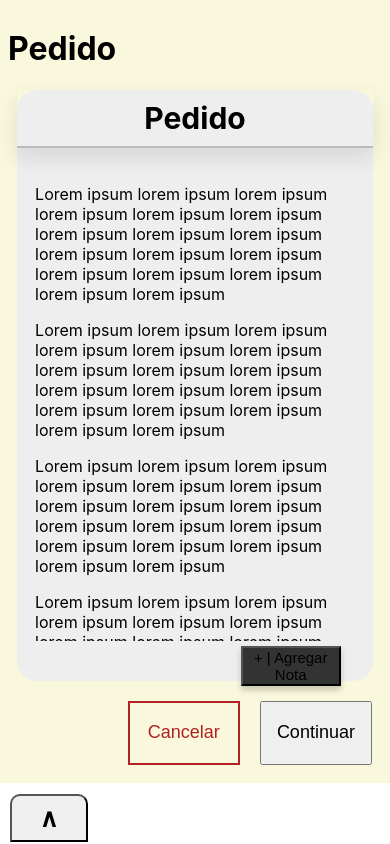
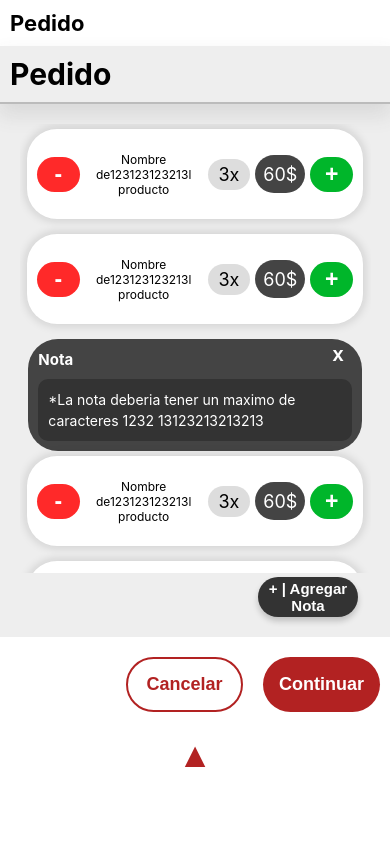
Before and after one commit to DanielRamirez404/Asia-Bar-Restaurant-Net, a React (Create React App) app in the folder app/: page /Pedido in a window 390 px wide. Built offline with nearby package versions, Linux system fonts and the light colour scheme.

Commit message:
actualizacion de pantalla pedidos

```diff
--- a/app/src/App.css
+++ b/app/src/App.css
@@ -1,5 +1,8 @@
+
+
 .App {
   text-align: center;
+  position: relative;
 }
 
 .App-logo {
--- a/app/src/index.css
+++ b/app/src/index.css
@@ -5,6 +5,7 @@ body {
     sans-serif;
   -webkit-font-smoothing: antialiased;
   -moz-osx-font-smoothing: grayscale;
+
 }
 
 code {
--- a/app/src/pages/PatallaPedido/Pedido.css
+++ b/app/src/pages/PatallaPedido/Pedido.css
@@ -1,10 +1,59 @@
+.mainPedido{
+    margin: 0;
+    padding: 0;
 
+
+
+
+}
+
+
+
+*{
+
+    margin: 0;
+    padding: 0;
+
+
+
+}
+
+
+#tituloPedido{
+
+    padding: 30px;
+
+}
+
+#nota , .btnPedido, .btnEsconder {
+
+    border-radius: 30px;
+
+
+    background: var(--red-hue);
+    color: #fff;
+    border: none;
+
+    font-weight: bold;
+    cursor: pointer;
+
+}
+
+.btnPedido:hover{
+
+    background: var(--bright-red-hue);
+
+
+
+}
 
 .contenedorFramesPedido{
 
   display: flex;
   flex-direction: row;
   width: 100%;
+
+
 
 
 
@@ -18,10 +67,10 @@
 
     font-size: 30px;
     margin: 0;
-    text-align: center;
+
 
     box-shadow: 0px 10px 20px 1px #5552;
-    padding: 10px 0;
+    padding: 10px;
 
 
     border-bottom: solid #bbb 2px;
@@ -31,25 +80,70 @@
 .framePedido{
 
     background: #eee;
-    width: 35%;
-    height: 70vh;
+    width: 30%;
+    height: 560px;
     margin: auto;
 
     max-height: 600px;
     border-radius: 20px;
+
 }
 
 .scrollFrame{
 
     margin: auto;
     margin-top: 20px;
-    height: 80%;
+    height: 76%;
     width: 90%;
     background: transparent;
 
 
 
     overflow-y:scroll;
+    overflow-x: hidden;
+
+}
+
+#scrollFrameProductos{
+
+    display: grid;
+    grid-template-columns: repeat(auto-fill,250px);
+    gap: 7px;
+
+
+    justify-content: center;
+    width: 99%;
+    padding: 20px 0;
+    box-sizing: border-box;
+
+}
+
+.frameSegmentedButtonsPedidos{
+
+    display:flex;
+    height: 30px;
+    width: 90%;
+    margin: auto;
+    overflow-x: auto;
+
+
+
+
+}
+
+.segmentedButtonPedidos{
+
+    border: none;
+    border-right: solid 2px #1114;
+    width: 200px;
+    font-size: 17px;
+
+}
+
+.segmentedButtonPedidos:hover{
+
+    background: #ddd;
+
 }
 
 #frameOrden{
@@ -65,7 +159,8 @@
     left: 0;
     width: 100%;
     height: 100%;
-    background-color: #0009;
+    background-color: #000c;
+
     z-index: 10;
 
 }
@@ -79,7 +174,7 @@
     background: transparent;
     width: 100%;
     height: 10vh;
-    margin-top: 30px;
+    margin-top: 20px;
     display: flex;
     justify-content: flex-end;
 
@@ -91,25 +186,26 @@
 
 .btnPedido{
 
-    width: 15%;
+    width: 10%;
     font-size: 15px;
+    height: 55px;
 
     margin: 10px;
     text-align: center;
 
 }
 
-.nota{
+#nota{
 
-    width: 100px;
-
-    font-size: 13px;
+    width: 120px;
+    height: 60px;
+    font-size: 16px;
     background: #333;
     box-shadow: 0 4px 6px #0003;
 
 
     position: absolute;
-    bottom: 5px;
+    bottom: 30px;
     right: 50px;
     z-index: 2;
 
@@ -131,31 +227,75 @@
 
 }
 
-.btnEsconder{
+#btnEsconder{
     width: 100%;
     border-radius: 10px 10px 0 0;
-    margin: auto;
+
     align-items: center;
     height: 48px;
 
-    font-size: 25px;
+    font-size: 35px;
+
     font-weight: bold;
 
     display: none;
+    color: var(--red-hue);
 
-}
+    background: transparent;
 
-.btnEsconder:hover{
 
-    transform: none;
-    background: var(--bright-red-hue);
 
 }
 
 
 
+#btnEsconder:hover{
+
+   color: var(--bright-red-hue);
+
+
+}
+
+#framePlatos{
+    width: 68%;
+}
+
+@media (max-width : 1024px){
+
+
+    #framePlatos{
+
+        width: 55%;
+
+    }
+    #frameOrden{
+
+        width: 40%;
+
+    }
+
+
+}
+
 @media (max-width : 768px){
 
+    .frameSegmentedButtonsPedidos{
+
+        padding:  12px 0;
+
+
+    }
+
+    .segmentedButton{
+
+        font-size: 30px;
+
+    }
+
+    #tituloPedido{
+        font-size: 22px;
+        padding: 10px;
+    }
 
     .contenedorFramesPedido{
         flex-direction: column;
@@ -167,11 +307,13 @@
     .framePedido{
 
         background: #eee;
-        width: 95%;
+
+        width: 100%;
+        border-radius: 0;
         height: 70vh;
         margin-bottom: 10px;
 
-        border-radius: 20px;
+
     }
 
 
@@ -181,12 +323,15 @@
         bottom: -100%;
         left: 0;
         width: 100%;
+
         height: 70vh;
         transition: bottom 0.5s ease-in-out;
         z-index: 20;
         display:block;
         border-radius: 0;
         margin: 0;
+
+
 
 
     }
@@ -198,6 +343,12 @@
 
     }
 
+    #frameOrden{
+
+        width: 100%;
+
+    }
+
     .btnPedido{
 
         width: 30%;
@@ -206,21 +357,20 @@
     }
 
     .frameBotones{
-        position: relative;
+        position:relative;
     }
 
     #btnEsconder{
 
 
 
-        display: block;
-        position: fixed;
 
-        bottom: 2px;
-        left: 10px;
-        width: 20%;
+        position:fixed;
+        display:flex;
+        justify-content: center;
+
         z-index: 25;
-        transition: bottom 0.5s ease-in-out;
+
 
     }
 
@@ -235,22 +385,44 @@
 
     }
 
-    .nota{
+    #nota{
 
 
         font-size: 15px;
+        height: 55px;
         right: 32px;
-        bottom: -5px;
+        bottom: 30px;
 
     }
 
     .scrollFrame{
 
         width: 100%;
+
+        height: 76%;
+
+    }
+
+    .frameSegmentedButtonsPedidos{
+
+        height: 30px;
+
     }
 
     #scrollFramePedido{
 
         width: 90%;
     }
+
+    #scrollFrameProductos{
+
+        grid-template-columns: 1fr;
+        flex-direction: column;
+        padding: 10px;
+        justify-content: center;
+
+
+        gap:10px;
+        width: 100%;
+    }
 }
--- a/app/src/pages/PatallaPedido/Pedido.js
+++ b/app/src/pages/PatallaPedido/Pedido.js
@@ -3,6 +3,8 @@ import "../reusables/constants.css"
 import './Pedido.css'
 import { Rellenar } from "./prueba";
 import { Producto } from "./Widgets";
+import { Pedido as WidgethPedido } from "./Widgets" ;
+import { WidgetNota } from "./Widgets";
 
 function Pedido() {
 
@@ -35,8 +37,8 @@ function Pedido() {
 
     return (
 
-        <div className="main">
-            <h1>Pedido</h1>
+        <div className="mainPedido">
+            <h1 id="tituloPedido">Pedido</h1>
 
             <div className = "contenedorFramesPedido">
 
@@ -45,13 +47,7 @@ function Pedido() {
                     onclick={toggleMostrarProductor}>
                     </div>
 
-                <button className={`btnEsconder ${isVisible ? "active" : ""}`}
-                        id="btnEsconder"
-                        onClick={toggleMostrarProductor}>
 
-                            {isVisible ? "v":"∧"}
-
-                        </button>
 
                 <div className={`framePedido ${isVisible ? "visible" : ""}`}  id="framePlatos">
 
@@ -61,7 +57,13 @@ function Pedido() {
 
                     <div className="scrollFrame" id="scrollFrameProductos">
 
-
+                        <Producto/>
+                        <Producto/>
+                        <Producto/>
+                        <Producto/>
+                        <Producto/>
+                        <Producto/>
+                        <Producto/>
 
                         <Producto/>
                         <Producto/>
@@ -70,6 +72,18 @@ function Pedido() {
                         <Producto/>
                         <Producto/>
                         <Producto/>
+
+
+
+                    </div>
+
+                    <div className="frameSegmentedButtonsPedidos">
+
+                        <button className="segmentedButtonPedidos">Combos</button>
+                        <button className="segmentedButtonPedidos">Bebidas</button>
+                        <button className="segmentedButtonPedidos">Platillos</button>
+                        <button className="segmentedButtonPedidos">Postres</button>
+                        <button className="segmentedButtonPedidos">Extras</button>
 
                     </div>
 
@@ -88,12 +102,17 @@ function Pedido() {
 
                     <div className="scrollFrame" id="scrollFramePedido">
 
-                        <Rellenar/>
-
+                        <WidgethPedido/>
+                        <WidgethPedido/>
+                        <WidgetNota/>
+                        <WidgethPedido/>
+                        <WidgethPedido/>
+                        <WidgethPedido/>
+                        <WidgethPedido/>
 
                     </div>
 
-                    <button className="nota">+ | Agregar Nota</button>
+                    <button id="nota">+ | Agregar Nota</button>
 
 
 
@@ -111,6 +130,14 @@ function Pedido() {
 
             </div>
 
+            <button className={`btnEsconder ${isVisible ? "active" : ""}`}
+                        id="btnEsconder"
+                        onClick={toggleMostrarProductor}>
+
+                            {isVisible ? "▼":"▲"}
+
+            </button>
+
 
 
         </div>
--- a/app/src/pages/PatallaPedido/Widgets.css
+++ b/app/src/pages/PatallaPedido/Widgets.css
@@ -2,108 +2,279 @@
 
 .frameProducto{
 
-    background: var(--platinum-hue);
-    height: 130px;
-    width: 80%;
+    background: var(--white-hue);
+    height: 250px;
+    min-width: 220px;
+    max-width: 230px;
     margin: auto;
     margin-bottom: 10px;
 
+
     border-radius: 20px;
 
+
     position: relative;
-    display: flex;
+    display: grid;
+    grid-template-rows: auto 1fr;
+
+    box-shadow: 0 0 10px 10px #6662;
+}
+
+.frameProducto .productoInformacion{
+
+    display: grid;
+    grid-template-rows: 1fr auto;
+
+
+
 }
 
 .imgComida{
 
-    height: 130px;
+    height: 120px;
     width: 130px;
+    border-radius: 50%;
+    margin: auto;
     background: #111;
 
-    object-fit: cover;
+    object-fit:contain;
 
 }
 
 .descripcion{
 
-    height: 100%;
-    width: 9vw;
-    margin: 6px;
+    height: 90%;
+    width: 100%;
+    text-align: center;
+    margin: auto;
+
     display: flex;
     flex-direction: column;
 
-}
-
-
-.descripcion p{
-
-    border-bottom: solid 2px #7777;
-    margin: 0 ;
-    font-size: 14px;
 
 }
 
-#productoTitulo{
+.descripcion #productoPrecio{
+
+    font-size: 18px;
+    color: var(--red-hue);
+
+}
+.descripcion p{
+
+
+    margin: 0 ;
+    font-size: 13px;
+    font-weight: bold;
+
+}
+
+#productoNombre{
 
     font-size: 18px;
     font-weight: bold;
-    color: var(--red-hue);
+
 }
 
-.btnAgregarPoducto{
+#btnAgregarPoducto{
 
 
 
     font-size: 30px;
-    width: 80px;
-    height: 80px;
-    border-radius: 50%;
-    background: #666;
+    width: 80%;
+    height: 40px;
+    border-radius: 30px;
+    border: 0;
+    background: var(--red-hue);
     color: var(--white-hue);
     display: flex;
     align-items: center;
     justify-content: center;
-    transition:  .4s;
+
     margin: auto;
-    margin-right: 6px;
 
-
-}
-
-.btnAgregarPoducto:hover{
-
-    transform: none;
 
 
 }
 
 
 
-@media (max-width : 768px){
+#btnAgregarPoducto:hover{
+
+    background: var(--bright-red-hue);
+
+
+}
 
 
 
-    .frameProducto{
 
-        width: 100%;
+                                                                    /* PEDIDO */
+.framePedidoWidget{
 
-    }
+    width: 90%;
+    display: grid;
+    grid-template-columns: 1fr 3fr 1fr 1fr 1fr;
+    height: 70px;
+    font-size: 20px;
 
-    .btnAgregarPoducto{
+    margin: auto;
+    margin-top: 5px;
+    margin-bottom: 15px;
 
-        height: 70px;
-        width: 70px;
-        font-size: 28px;
-    }
-
-    .descripcion{
-
-        width: 36% ;
-        margin: 5px;
-
-    }
+    border-radius: 30px;
+    box-shadow: 0 0 10px 2px #1112;
+    background: #fff;
+    align-items: center;
+    text-align: center;
+    padding: 10px;
 
 }
+
+.pedidoTotal{
+
+    background: #444;
+    color: #fff;
+    height: 38px;
+    width: 50px;
+    border-radius: 20px;
+    margin: 0 5px;
+    text-align: center;
+    align-content: center;
+    font-size: 18px;
+
+}
+
+#btnSumarProducto{
+
+    background: #00b62a;
+
+}
+
+.btnSumarRestar{
+
+    height: 40px;
+    font-size: 23px;
+    font-weight: bold;
+    color: #fff;
+    background: var(--bright-red-hue);
+    border: none;
+    cursor: pointer;
+    border-radius: 30px;
+
+
+}
+
+.pedidoCantidad{
+
+    background: #ddd;
+    border-radius: 30px;
+    padding: 5px;
+    font-size: 18px;
+}
+
+.pedidoNombre{
+
+    font-size: 16px;
+
+
+}
+
+.mainNotaWidget{
+
+    width: 95%;
+
+    margin: auto;
+
+    border-radius: 30px;
+
+    display: flex;
+    flex-direction: column;
+    padding: 10px;
+
+
+    background: #444;
+    color: #fff;
+
+    box-sizing: border-box;
+
+
+
+}
+
+.frameTituloNota{
+
+    width: 100%;
+    height: 20px;
+    background: transparent;
+
+    display: flex;
+    justify-content: space-between;
+    align-items: center;
+
+    margin-bottom: 10px;
+
+
+
+}
+
+.notaTitulo{
+
+
+    font-size: 15px;
+    font-weight: bold;
+    width: 100%;
+
+
+}
+
+
+.notaContenido{
+
+
+    background: #333;
+    border-radius: 10px;
+    padding: 10px;
+    font-size: 14px;
+    line-height: 1.5;
+
+    color: #fff;
+
+
+}
+
+
+#btneliminarNota{
+    width: 30px;
+    height: 30px;
+    border-radius: 50%;
+    border: none;
+
+    align-self: flex-end;
+
+
+    font-size: 20px;
+    font-weight: bold;
+    background: transparent;
+    color: #fff;
+    cursor: pointer;
+
+
+
+}
+
+#btneliminarNota:hover{
+
+   color: var(--bright-red-hue);
+
+}
+
+
+
+
+                                  /*MEDIA QUERYS*/
+
+
 
 @media (max-width : 1024px){
 
@@ -112,4 +283,95 @@
 
         width: 90%;
     }
+
+    .btnSumarRestar{
+        height: 35px;
+    }
+
+    #nota{
+
+        height: 50px;
+        bottom: 20px;
+
+    }
+
 }
+
+@media (max-width : 768px){
+
+    .mainPedidoWidget{
+        font-size: 15px;
+    }
+
+    .pedidoNombre{
+
+        font-size: 12px;
+
+    }
+
+
+
+    #nota{
+
+        height: 40px;
+        width: 100px;
+
+    }
+
+    .frameProducto{
+
+        max-width: 100%;
+        width: 100%;
+        margin: 10px 0;
+        padding: 0;
+
+        grid-template-rows: auto 1fr;
+
+        height: 200px;
+
+
+
+    }
+
+    .frameProducto .productoInformacion{
+
+
+        grid-template-columns: auto 1fr;
+
+    }
+
+    #btnAgregarPoducto{
+
+        height: 48px;
+        width: 80%;
+        font-size: 28px;
+
+
+
+    }
+
+    .descripcion{
+
+        margin: auto;
+
+
+    }
+
+
+    .descripcion #productoPrecio{
+
+        font-size: 30px;
+
+
+    }
+
+    #productoNombre{
+
+        font-size: 25px;
+
+
+
+
+    }
+
+}
--- a/app/src/pages/PatallaPedido/Widgets.js
+++ b/app/src/pages/PatallaPedido/Widgets.js
@@ -11,16 +11,21 @@ export function Producto(){
 
         <div className="frameProducto">
 
-            <img className="imgComida" src="https://static.vecteezy.com/system/resources/thumbnails/018/128/189/small/schezwan-noodles-or-szechuan-vegetable-png.png"></img>
+            <div className="productoInformacion">
+
+                <img className="imgComida" src="https://static.vecteezy.com/system/resources/thumbnails/018/128/189/small/schezwan-noodles-or-szechuan-vegetable-png.png"></img>
 
 
-            <div className = "descripcion">
-                <p id="productoTitulo">Titulo</p>
-                <p id="productoPrecio">Precio: 20$</p>
-                <p id="prductoDisponiblidad">Disponibilidad : Dispobible</p>
+                <div className = "descripcion">
+                    <p id="productoNombre">Nombre del producto</p>
+                    <p id="productoPrecio">20$</p>
+                    <p id="prductoDisponiblidad"> Disponible</p>
+
+
+                </div>
             </div>
 
-            <button className="btnAgregarPoducto">
+            <button id="btnAgregarPoducto">
                 +
             </button>
 
@@ -30,3 +35,58 @@ export function Producto(){
 
 
 }
+
+export function Pedido(){
+
+    return (
+
+        <div className="framePedidoWidget">
+
+            <button className="btnSumarRestar" id="btnRestarProducto">
+
+                -
+
+            </button>
+
+            <p className="pedidoNombre">Nombre de123123123213l producto</p>
+            <p className="pedidoCantidad">3x</p>
+            <div className="pedidoTotal"><p className="pedidoTotalTexto">60$</p></div>
+
+
+            <button className="btnSumarRestar" id="btnSumarProducto">
+
+                +
+
+            </button>
+
+        </div>
+
+    )
+
+}
+
+export function WidgetNota(){
+
+    return (
+
+        <div className="mainNotaWidget">
+
+            <div className="frameTituloNota">
+                <p className="notaTitulo">Nota</p>
+                <button id="btneliminarNota">
+
+                    x
+
+                </button>
+
+            </div>
+
+            <p className="notaContenido">*La nota deberia tener un maximo de caracteres 1232 13123213213213  </p>
+
+
+
+        </div>
+
+    )
+
+}
```
